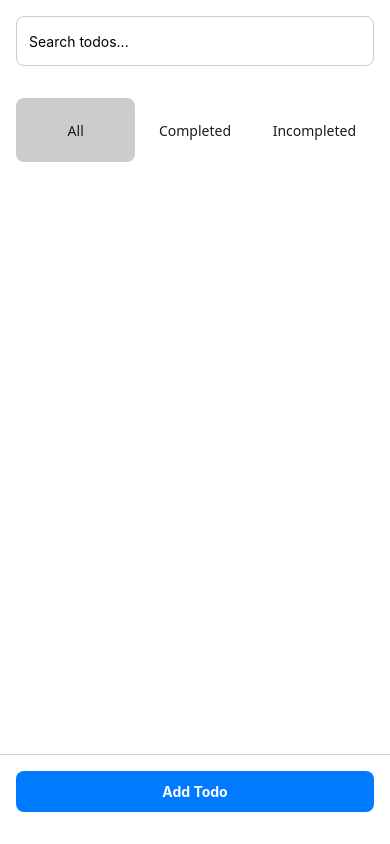
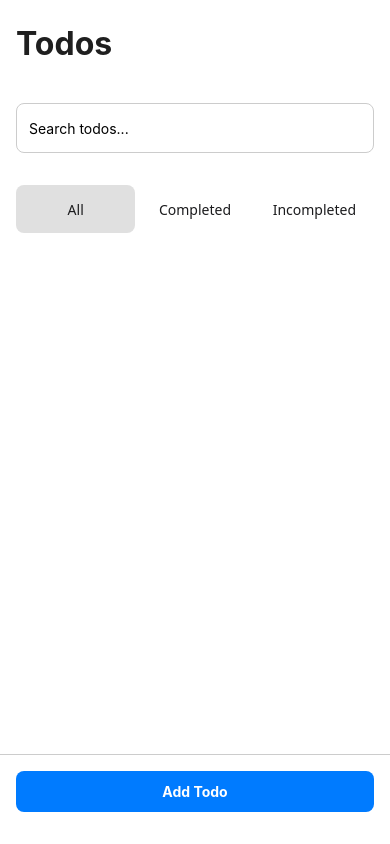
Before and after one commit to Abiri99/RNTodo, a React Native app: screen / in a window 390 px wide. Built offline with nearby package versions, Linux system fonts and the light colour scheme.

Commit message:
added title to home screen

```diff
--- a/src/ui/HomeScreen.tsx
+++ b/src/ui/HomeScreen.tsx
@@ -1,4 +1,4 @@
-import React, { useState } from 'react';
+import React, {useState} from 'react';
 import {
   FlatList,
   StyleSheet,
@@ -7,19 +7,15 @@ import {
   TouchableOpacity,
   View,
 } from 'react-native';
-import { useDispatch, useSelector } from 'react-redux';
-import { useNavigation } from '@react-navigation/native';
-import { SafeAreaView } from 'react-native-safe-area-context';
+import {useDispatch, useSelector} from 'react-redux';
+import {useNavigation} from '@react-navigation/native';
+import {SafeAreaView} from 'react-native-safe-area-context';
 
 import TodoListItem from './TodoListItem';
 import TodoFilters from './TodoFilters';
 
-import {
-  todoCompleted,
-  todoInCompleted,
-  todoRemoved,
-} from '../state/todosSlice';
-import { todosSelector } from '../state/todosSelectors';
+import {todoCompleted, todoInCompleted, todoRemoved} from '../state/todosSlice';
+import {todosSelector} from '../state/todosSelectors';
 import Todo from '../model/todo';
 
 const HomeScreen = () => {
@@ -32,15 +28,21 @@ const HomeScreen = () => {
   const handleAddTodo = () => navigation.navigate('AddTodo');
 
   const handleTodoPress = (todo: Todo) => {
-    dispatch(todo.isCompleted ? todoInCompleted({ todo }) : todoCompleted({ todo }));
+    dispatch(
+      todo.isCompleted ? todoInCompleted({todo}) : todoCompleted({todo}),
+    );
   };
 
   const handleTodoLongPress = (todo: Todo) => {
-    dispatch(todoRemoved({ todo }));
+    dispatch(todoRemoved({todo}));
   };
 
   return (
     <SafeAreaView style={styles.container}>
+      <View style={styles.titleContainer}>
+        <Text style={styles.title}>Todos</Text>
+      </View>
+
       <TextInput
         style={styles.searchBar}
         placeholder="Search todos..."
@@ -60,11 +62,10 @@ const HomeScreen = () => {
       <FlatList
         data={todos}
         keyExtractor={item => item.id.toString()}
-        renderItem={({ item, index }) => (
+        renderItem={({item, index}) => (
           <TouchableOpacity
             onPress={() => handleTodoPress(item)}
-            onLongPress={() => handleTodoLongPress(item)}
-          >
+            onLongPress={() => handleTodoLongPress(item)}>
             <TodoListItem data={item} index={index} style={styles.todoItem} />
           </TouchableOpacity>
         )}
@@ -81,7 +82,16 @@ const HomeScreen = () => {
 };
 
 const styles = StyleSheet.create({
-  container: { flex: 1, backgroundColor: '#fff' },
+  container: {flex: 1, backgroundColor: '#fff'},
+  titleContainer: {
+    marginHorizontal: 16,
+    marginVertical: 24,
+  },
+  title: {
+    fontSize: 32,
+    color: '#1f1f1f',
+    fontWeight: 'bold',
+  },
   searchBar: {
     height: 50,
     borderColor: '#ccc',
@@ -95,7 +105,7 @@ const styles = StyleSheet.create({
   },
   todoFilters: {
     width: '100%',
-    height: 64,
+    height: 48,
   },
   todoItem: {
     padding: 16,
--- a/src/ui/TodoFilters.tsx
+++ b/src/ui/TodoFilters.tsx
@@ -47,8 +47,8 @@ const TodoFilters: React.FC<TodoFiltersProps> = ({
   const backgroundStyle = useAnimatedStyle(() => ({
     left: withSpring(backgroundPositionFromLeft.value, {
       mass: 1,
-      damping: 12,
-      stiffness: 100,
+      damping: 20,
+      stiffness: 200,
       overshootClamping: false,
       restDisplacementThreshold: 0.01,
       restSpeedThreshold: 2,
@@ -105,7 +105,7 @@ const styles = StyleSheet.create({
   selectedItemBackground: {
     position: 'absolute',
     height: '100%',
-    backgroundColor: '#ccc',
+    backgroundColor: '#e0e0e0',
     borderRadius: 8,
   },
   item: {
```
